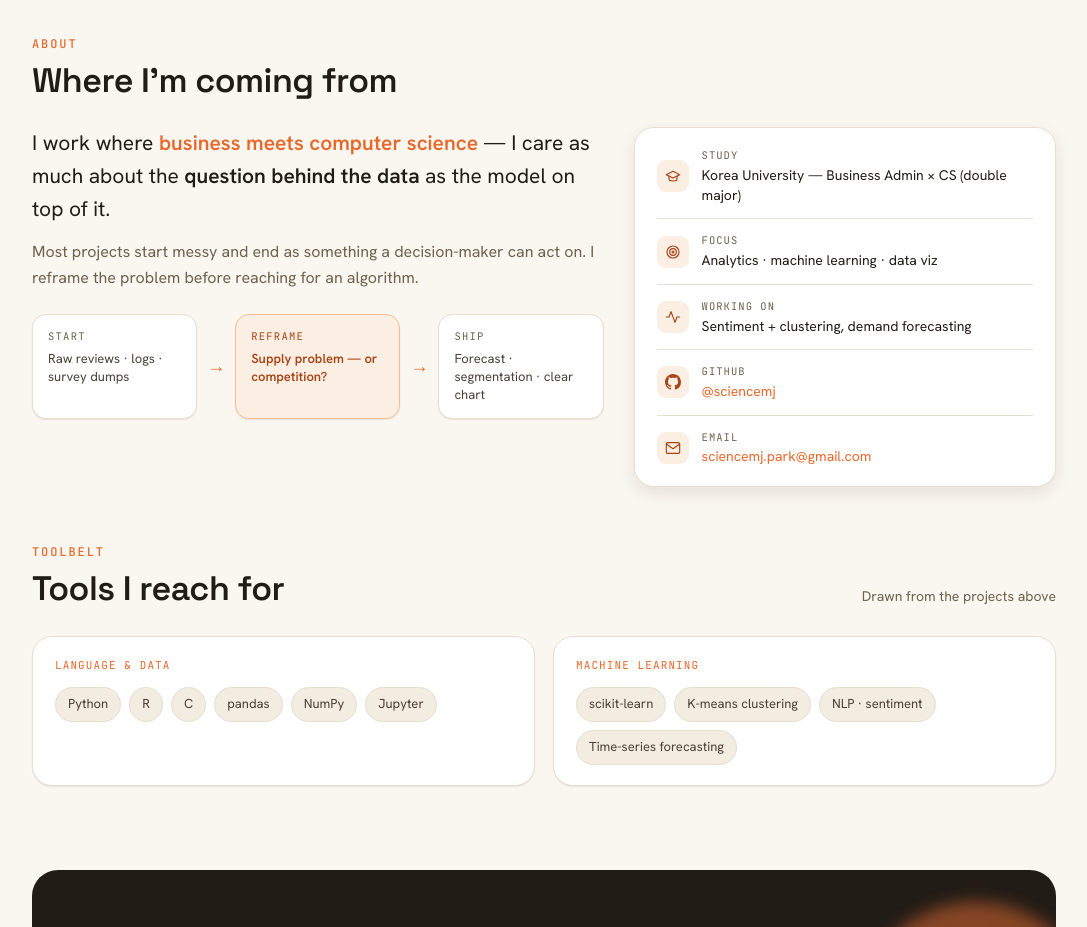
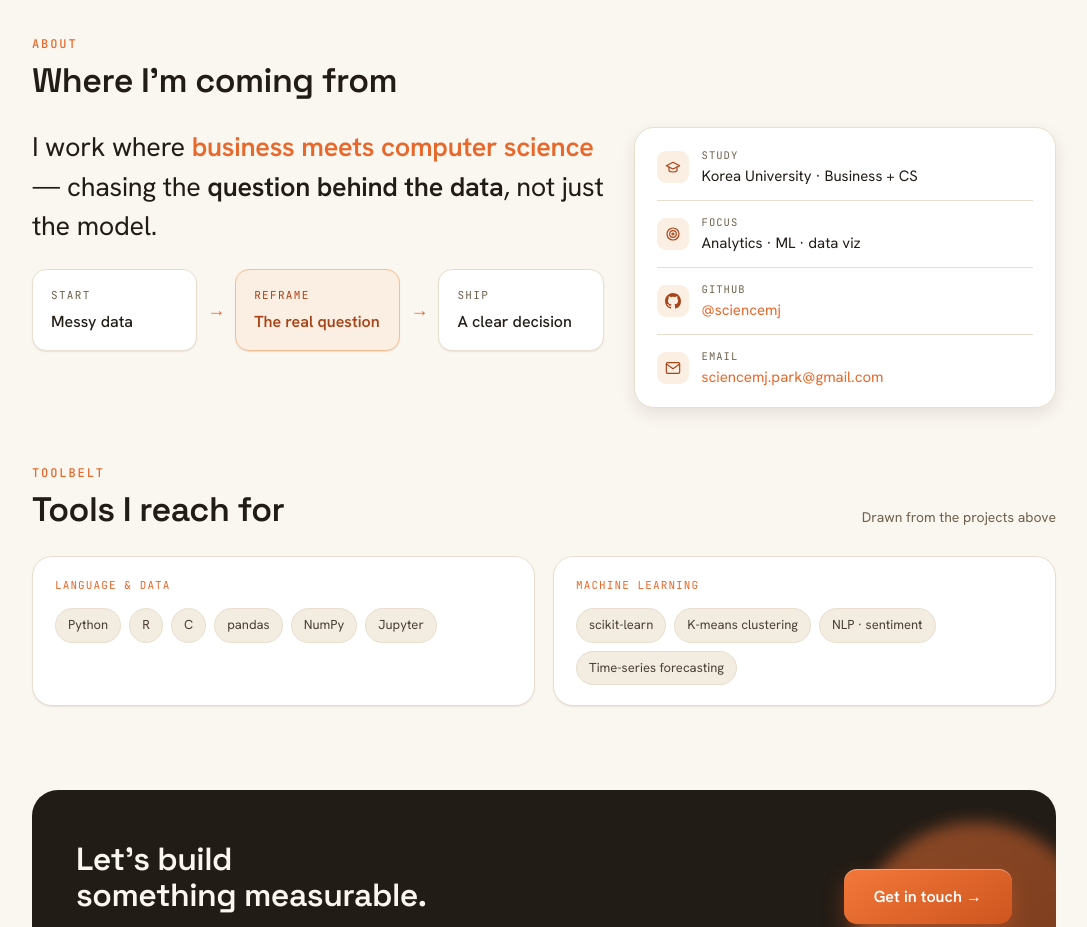
Before and after one commit to sciencemj/sciencemj.github.io, a plain HTML site: page index.html in a window 1280 px wide. Shown: the part 1560-2487 px from the top of the page, without its empty margins (96-1183 px from the left). Drawn offline with Linux system fonts and the light colour scheme; no server answers; a web font is replaced by a local one.

Commit message:
Tighten and enlarge About copy
- Shorter lead (drop second paragraph); larger lead + flow + profile text
- Flow steps condensed: Messy data -> The real question -> A clear decision
- Shorten profile values; remove the Working on row

Co-Authored-By: Claude Opus 4.8 <noreply@anthropic.com>

```diff
--- a/assets/css/site.css
+++ b/assets/css/site.css
@@ -231,21 +231,20 @@ p { text-wrap: pretty; }
 /* ---- about ---- */
 .about-grid { display: grid; grid-template-columns: 1.15fr .85fr; gap: 30px; align-items: start; }
 .about-main { display: flex; flex-direction: column; }
-.about-lead { font-size: clamp(18px, 2.3vw, 21px); line-height: 1.55; color: var(--ink); }
+.about-lead { font-size: clamp(21px, 2.9vw, 27px); line-height: 1.45; color: var(--ink); letter-spacing: -.01em; }
 .about-lead strong { color: var(--accent); font-weight: 600; }
 .about-lead em { font-style: normal; color: var(--ink); font-weight: 600; }
-.about-note { margin-top: 14px; font-size: var(--text-base); line-height: 1.6; color: var(--muted); }
 
 /* approach flow */
 .about-flow { display: flex; align-items: stretch; gap: 10px; margin-top: 24px; flex-wrap: wrap; }
 .flow-step {
   flex: 1 1 140px; background: var(--surface); border: 1px solid var(--border); border-radius: 14px;
-  padding: 13px 15px; box-shadow: var(--shadow-sm); display: flex; flex-direction: column; gap: 5px;
+  padding: 17px 18px; box-shadow: var(--shadow-sm); display: flex; flex-direction: column; gap: 8px;
   transition: transform .18s, box-shadow .18s;
 }
 .flow-step:hover { transform: translateY(-2px); box-shadow: var(--shadow-md); }
-.flow-step .lbl { font-family: var(--font-mono); font-size: 10.5px; letter-spacing: .12em; text-transform: uppercase; color: var(--muted); }
-.flow-step .val { font-size: 13px; color: var(--ink-2); line-height: 1.4; }
+.flow-step .lbl { font-family: var(--font-mono); font-size: 11px; letter-spacing: .12em; text-transform: uppercase; color: var(--muted); }
+.flow-step .val { font-size: 16px; font-weight: 500; color: var(--ink); line-height: 1.3; }
 .flow-step.accent { background: var(--accent-soft); border-color: var(--accent-200); }
 .flow-step.accent .lbl { color: var(--accent-700); }
 .flow-step.accent .val { color: var(--accent-700); font-weight: 600; }
@@ -265,7 +264,7 @@ p { text-wrap: pretty; }
 .about-aside .row .ic svg { width: 16px; height: 16px; }
 .about-aside .row .txt { display: flex; flex-direction: column; gap: 2px; min-width: 0; }
 .about-aside .row .k { font-family: var(--font-mono); font-size: 10.5px; letter-spacing: .1em; text-transform: uppercase; color: var(--muted); }
-.about-aside .row .v { font-size: 14px; color: var(--ink); line-height: 1.4; }
+.about-aside .row .v { font-size: 15px; color: var(--ink); line-height: 1.4; }
 .about-aside .row .v a { color: var(--accent); }
 
 @media (max-width: 560px) { .flow-arrow { display: none; } .flow-step { flex-basis: 100%; } }
--- a/index.html
+++ b/index.html
@@ -111,37 +111,32 @@
     </div>
     <div class="about-grid">
       <div class="about-main">
-        <p class="about-lead">I work where <strong>business meets computer science</strong> — I care as much about the <em>question behind the data</em> as the model on top of it.</p>
-        <p class="about-note">Most projects start messy and end as something a decision-maker can act on. I reframe the problem before reaching for an algorithm.</p>
+        <p class="about-lead">I work where <strong>business meets computer science</strong> — chasing the <em>question behind the data</em>, not just the model.</p>
         <div class="about-flow">
           <div class="flow-step">
             <span class="lbl">Start</span>
-            <span class="val">Raw reviews · logs · survey dumps</span>
+            <span class="val">Messy data</span>
           </div>
           <span class="flow-arrow" aria-hidden="true">→</span>
           <div class="flow-step accent">
             <span class="lbl">Reframe</span>
-            <span class="val">Supply problem — or competition?</span>
+            <span class="val">The real question</span>
           </div>
           <span class="flow-arrow" aria-hidden="true">→</span>
           <div class="flow-step">
             <span class="lbl">Ship</span>
-            <span class="val">Forecast · segmentation · clear chart</span>
+            <span class="val">A clear decision</span>
           </div>
         </div>
       </div>
       <aside class="about-aside">
         <div class="row">
           <span class="ic"><svg viewBox="0 0 24 24" fill="none" stroke="currentColor" stroke-width="1.75" stroke-linecap="round" stroke-linejoin="round" aria-hidden="true"><path d="M22 10 12 5 2 10l10 5 10-5Z"/><path d="M6 12v5c0 1 2.5 2.5 6 2.5s6-1.5 6-2.5v-5"/></svg></span>
-          <span class="txt"><span class="k">Study</span><span class="v">Korea University — Business Admin × CS (double major)</span></span>
+          <span class="txt"><span class="k">Study</span><span class="v">Korea University · Business + CS</span></span>
         </div>
         <div class="row">
           <span class="ic"><svg viewBox="0 0 24 24" fill="none" stroke="currentColor" stroke-width="1.75" stroke-linecap="round" stroke-linejoin="round" aria-hidden="true"><circle cx="12" cy="12" r="9"/><circle cx="12" cy="12" r="5"/><circle cx="12" cy="12" r="1.5"/></svg></span>
-          <span class="txt"><span class="k">Focus</span><span class="v">Analytics · machine learning · data viz</span></span>
-        </div>
-        <div class="row">
-          <span class="ic"><svg viewBox="0 0 24 24" fill="none" stroke="currentColor" stroke-width="1.75" stroke-linecap="round" stroke-linejoin="round" aria-hidden="true"><path d="M22 12h-4l-3 8L9 4l-3 8H2"/></svg></span>
-          <span class="txt"><span class="k">Working on</span><span class="v">Sentiment + clustering, demand forecasting</span></span>
+          <span class="txt"><span class="k">Focus</span><span class="v">Analytics · ML · data viz</span></span>
         </div>
         <div class="row">
           <span class="ic"><svg viewBox="0 0 16 16" fill="currentColor" aria-hidden="true"><path d="M8 0C3.58 0 0 3.58 0 8c0 3.54 2.29 6.53 5.47 7.59.4.07.55-.17.55-.38 0-.19-.01-.82-.01-1.49-2.01.37-2.53-.49-2.69-.94-.09-.23-.48-.94-.82-1.13-.28-.15-.68-.52-.01-.53.63-.01 1.08.58 1.23.82.72 1.21 1.87.87 2.33.66.07-.52.28-.87.51-1.07-1.78-.2-3.64-.89-3.64-3.95 0-.87.31-1.59.82-2.15-.08-.2-.36-1.02.08-2.12 0 0 .67-.21 2.2.82.64-.18 1.32-.27 2-.27.68 0 1.36.09 2 .27 1.53-1.04 2.2-.82 2.2-.82.44 1.1.16 1.92.08 2.12.51.56.82 1.27.82 2.15 0 3.07-1.87 3.75-3.65 3.95.29.25.54.73.54 1.48 0 1.07-.01 1.93-.01 2.2 0 .21.15.46.55.38A8.01 8.01 0 0 0 16 8c0-4.42-3.58-8-8-8z"/></svg></span>
```
